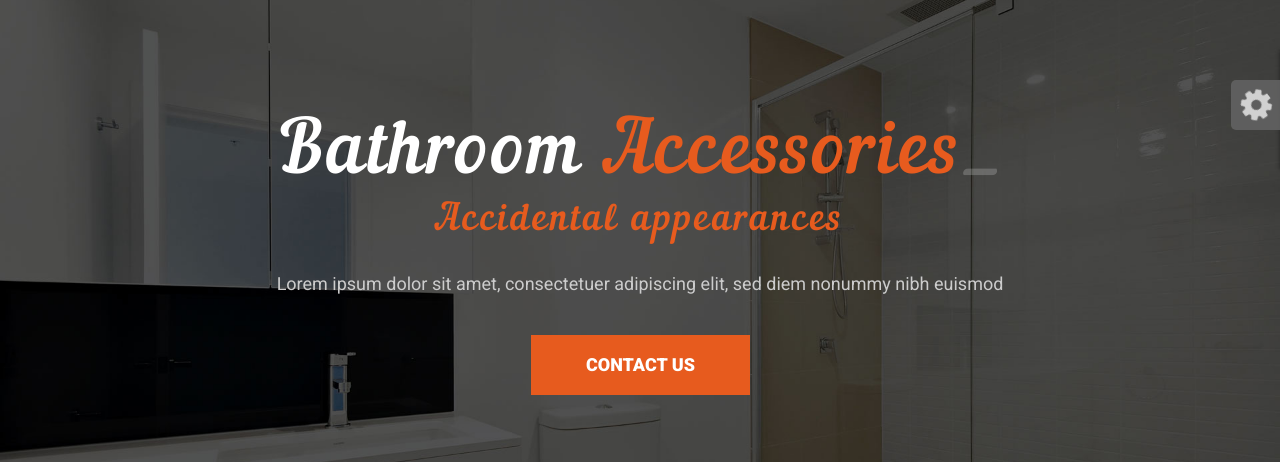
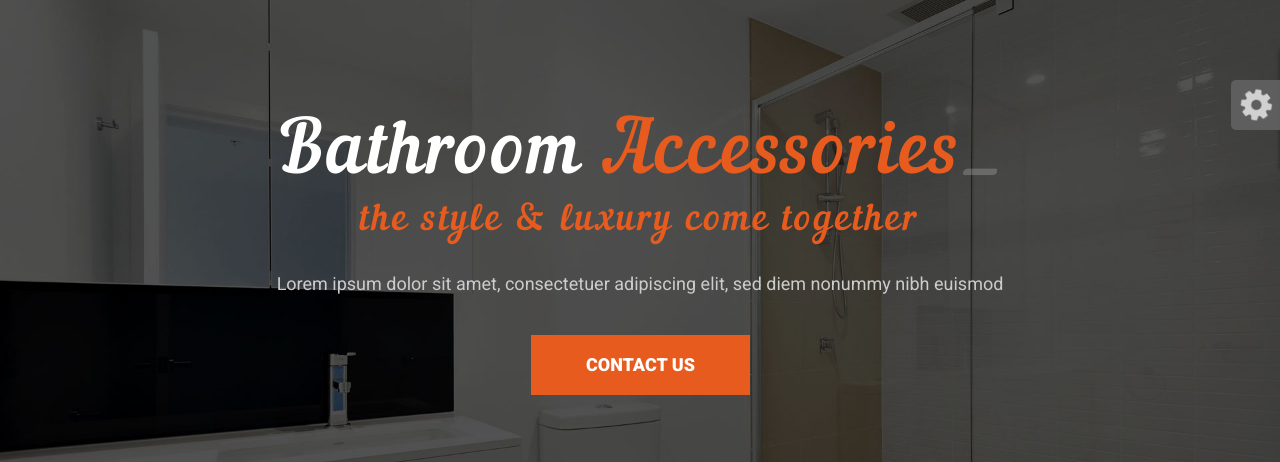
Before and after one commit to HABEEBRAHIMANP/isatradingimpex, a plain HTML site: page index.html in a window 1280 px wide. Shown: the part 101-563 px from the top of the page. Drawn offline with Linux system fonts and the light colour scheme; a web font is replaced by a local one.

Commit message:
up 2/5/2021

```diff
--- a/index.html
+++ b/index.html
@@ -101,7 +101,7 @@
                     <div class="banner-text">
                         <div class="banner-cell">
                             <h1>Bathroom  <span class="typer" id="some-id" data-delay="200" data-delim=":" data-words="Fittings:Accessories:Faucets" data-colors="red"></span><span class="cursor" data-cursorDisplay="_" data-owner="some-id"></span></h1>
-                            <h2>Accidental appearances </h2>
+                            <h2>the style & luxury come together </h2>
                             <p>Lorem ipsum dolor sit amet, consectetuer adipiscing elit, sed diem nonummy nibh euismod</p>
                             <div class="book-btn">
                                 <a href="#reservation" class="table-btn hvr-underline-from-center">CONTACT US</a>
```
Also changed, not shown: images/about-inset.jpg.
